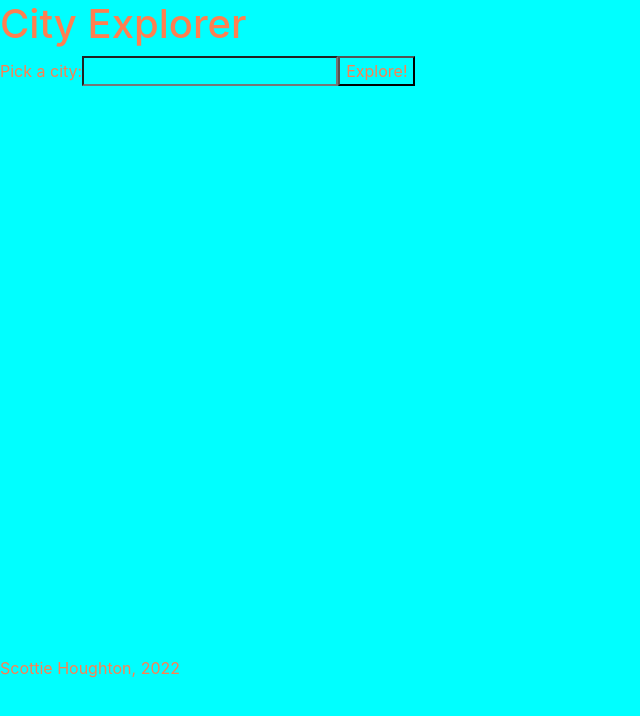
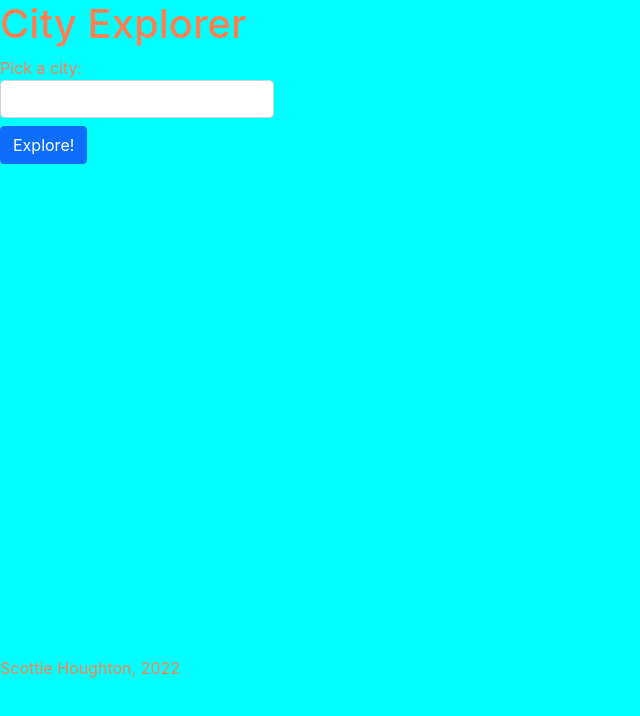
Before and after one commit to Scottie-Houghton/city-explorer, a React (Create React App) app: page / in a window 1280 px wide. Shown: the top 716 px of the page, without its empty margins (0-640 px from the left). Built offline with nearby package versions, Linux system fonts and the light colour scheme.

Commit message:
Added a state to hold data from server. Added my server to my .env. Added an Axios GET to my handleSubmit to grab the data from my server. Set state with the data from my server. Rendered the 3-dau forecast to the website. Changed my HTML form to a React Form. Added a little bit of CSS.

```diff
--- a/src/App.css
+++ b/src/App.css
@@ -15,3 +15,7 @@ main {
 .list-group {
   max-width: 612px;
 }
+
+.list-group-item:nth-child( even ) {
+  margin-bottom: 10px;
+}
--- a/src/App.js
+++ b/src/App.js
@@ -1,5 +1,7 @@
 import React from 'react';
 import axios from 'axios';
+import Form from 'react-bootstrap/Form';
+import Button from 'react-bootstrap/Button';
 import ListGroup from 'react-bootstrap/ListGroup';
 import Image from 'react-bootstrap/Image';
 import Container from 'react-bootstrap/Container';
@@ -12,6 +14,7 @@ class App extends React.Component {
     this.state = {
       city: '',
       cityData: null,
+      weatherForecast: [],
       error: false,
       errorMessage: ''
     };
@@ -28,8 +31,11 @@ class App extends React.Component {
     try {
       let url = `https://us1.locationiq.com/v1/search.php?key=${process.env.REACT_APP_LOCATIONIQ_API_KEY}&q=${this.state.city}&format=json`
       let cityInfo = await axios.get(url);
+      let serverUrl = `${process.env.REACT_APP_SERVER}/weather?searchQuery=${this.state.city}`;
+      let weatherData = await axios.get(serverUrl);
       this.setState({
         cityData: cityInfo.data[0],
+        weatherForecast: weatherData.data,
         error: false,
         errorMessage: ''
       });
@@ -49,17 +55,27 @@ class App extends React.Component {
           <h1>City Explorer</h1>
         </header>
         <main>
-          <form onSubmit={this.handleSubmit}>
-            <label>Pick a city:
-              <input type="text" onInput={this.handleInput}/>
-            </label>
-            <button type="submit">Explore!</button>
-          </form>
+          <Form onSubmit={this.handleSubmit}>
+            <Form.Group>
+              <Form.Label>Pick a city:
+                <Form.Control type="text" onInput={this.handleInput}/>
+              </Form.Label>
+            </Form.Group>
+            <Button type="submit">Explore!</Button>
+          </Form>
           {this.state.error &&
             <Alert variant="danger">{this.state.errorMessage}</Alert>
           }
           {this.state.cityData &&
             <Container>
+              <ListGroup>Forecast:
+                <ListGroup.Item>Date: {this.state.weatherForecast[0].date}</ListGroup.Item>
+                <ListGroup.Item>Weather: {this.state.weatherForecast[0].description}</ListGroup.Item>
+                <ListGroup.Item>Date: {this.state.weatherForecast[1].date}</ListGroup.Item>
+                <ListGroup.Item>Weather: {this.state.weatherForecast[1].description}</ListGroup.Item>
+                <ListGroup.Item>Date: {this.state.weatherForecast[2].date}</ListGroup.Item>
+                <ListGroup.Item>Weather: {this.state.weatherForecast[2].description}</ListGroup.Item>
+              </ListGroup>
               <ListGroup>City: {this.state.cityData.display_name}
                 <ListGroup.Item>Latitude: {this.state.cityData.lat}</ListGroup.Item>
                 <ListGroup.Item>Longitude: {this.state.cityData.lon}</ListGroup.Item>
```
Also changed, not shown: 1 other file (tests, documents, lock files or other folders).
